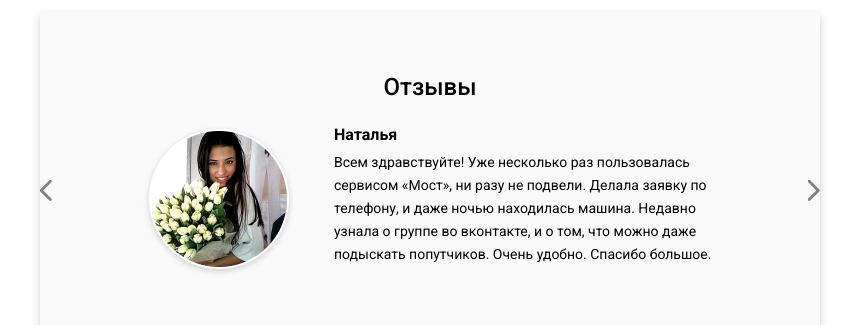
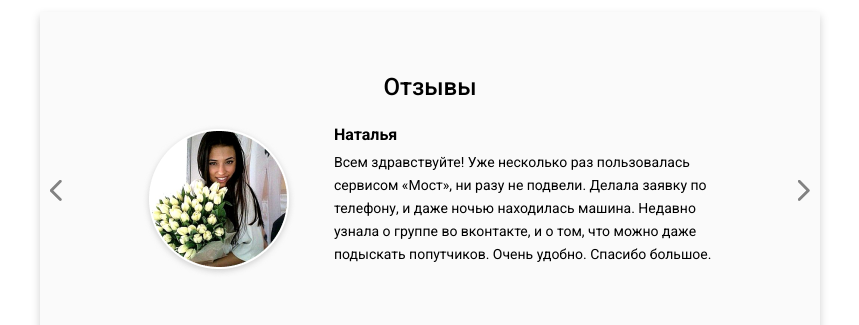
Before and after one commit to alyacherevko/most-taptaxi, a plain HTML site: page index.html in a window 1024 px wide. Shown: the part 2800-3125 px from the top of the page, 82-941 px from the left. Drawn offline with nearby package versions, Linux system fonts and the light colour scheme.

Commit message:
add changes

```diff
--- a/assets/css/slider.css
+++ b/assets/css/slider.css
@@ -111,3 +111,12 @@
     top: 65%;
   }
 }
+
+
+@media only screen and (max-width: 1024px) and (min-width: 801px) {
+  .slideshow-container {
+    max-width: 760px;
+  }
+
+
+}
```
